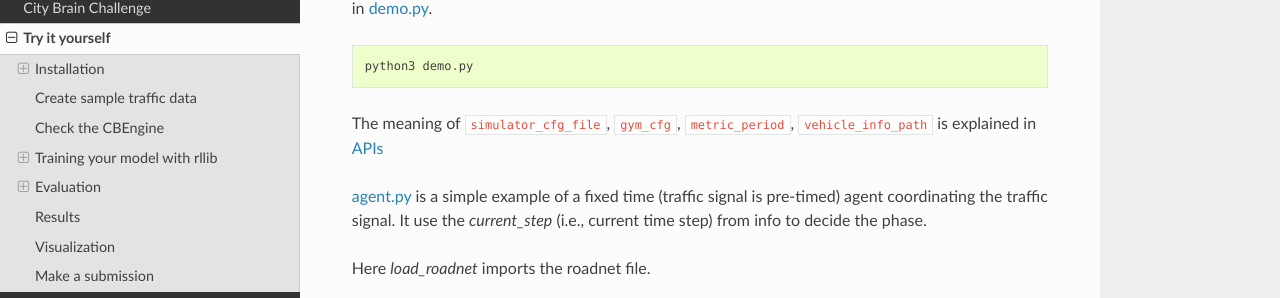
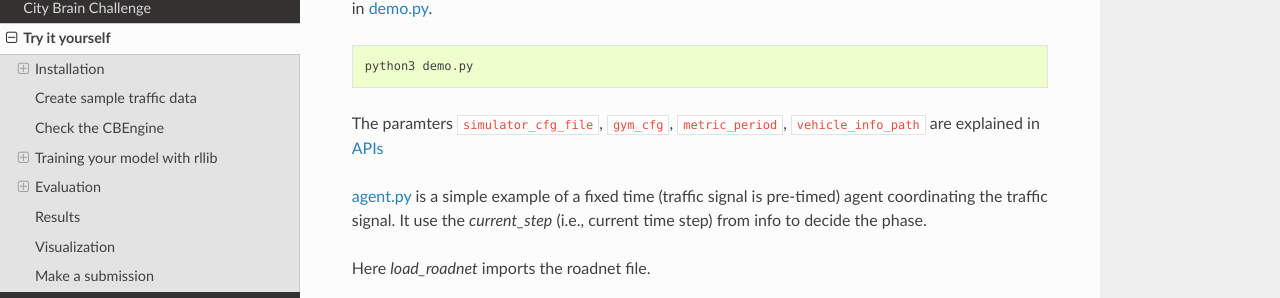
Before and after one commit to CityBrainChallenge/KDDCup2021-CityBrainChallenge, a Sphinx documentation site: the page built from docs/try-it-yourself.rst, in a window 1280 px wide and 900 px high, scrolled down 1494 px. Shown: the part 144-442 px from the top of the window. Built offline with Sphinx 7.4.7 and the Read the Docs theme 2.0.0, drawn with Linux system fonts in a browser that asks for light colours.

Commit message:
Update try-it-yourself.rst

```diff
--- a/docs/try-it-yourself.rst
+++ b/docs/try-it-yourself.rst
@@ -79,7 +79,7 @@ To check your simulation enviroment is ok, you can run ``demo.py`` in the starte
 
     python3 demo.py
 
-The meaning of ``simulator_cfg_file``, ``gym_cfg``, ``metric_period``, ``vehicle_info_path`` is explained in `APIs <https://kddcup2021-citybrainchallenge.readthedocs.io/en/latest/APIs.html#simulation-initialization>`_
+The paramters ``simulator_cfg_file``, ``gym_cfg``, ``metric_period``, ``vehicle_info_path`` are explained in `APIs <https://kddcup2021-citybrainchallenge.readthedocs.io/en/latest/APIs.html#simulation-initialization>`_
 
 
 `agent.py <https://github.com/CityBrainChallenge/KDDCup2021-CityBrainChallenge-starter-kit/blob/main/agent/agent.py>`_ is a simple example of a fixed time (traffic signal is pre-timed) agent coordinating the traffic signal. It use the `current_step` (i.e., current time step) from info to decide the phase.
```
